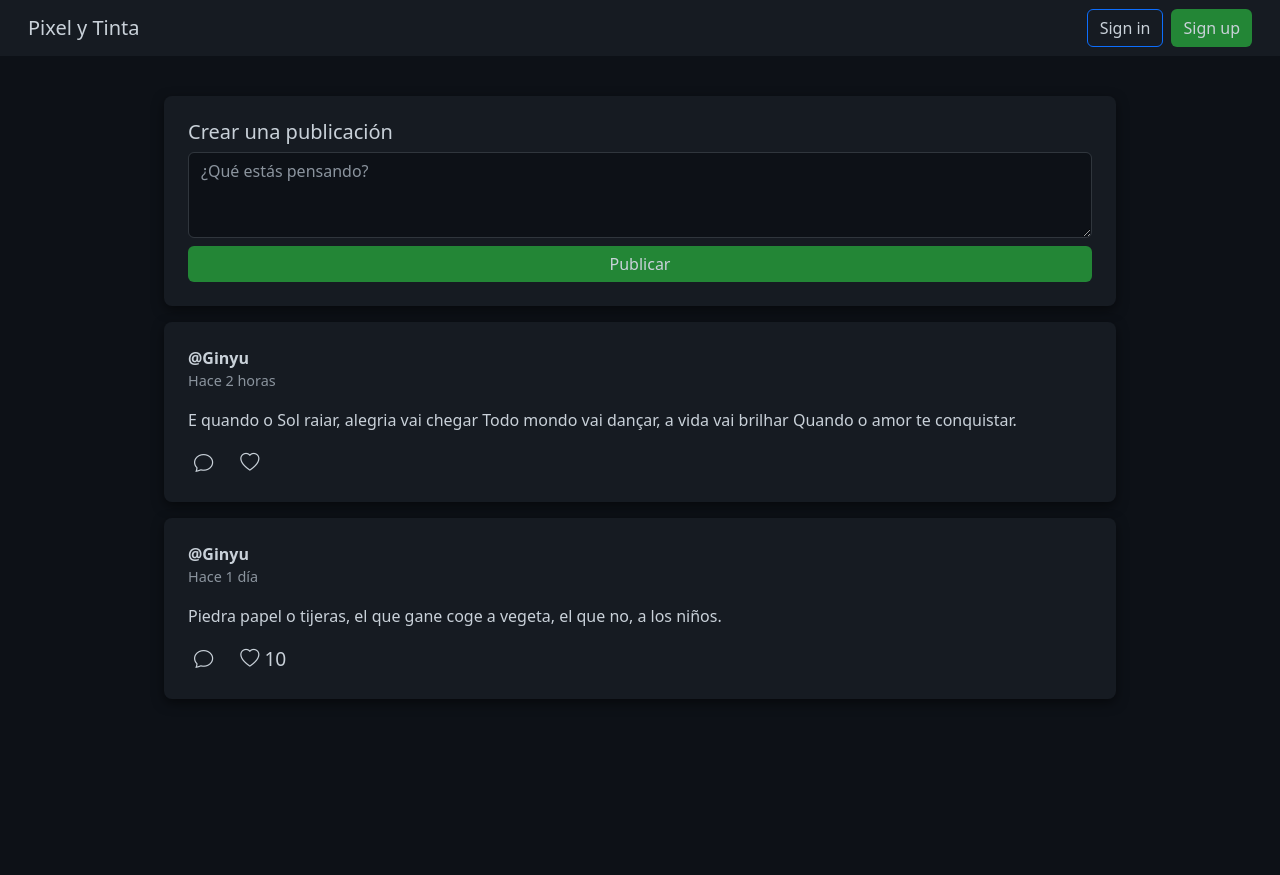
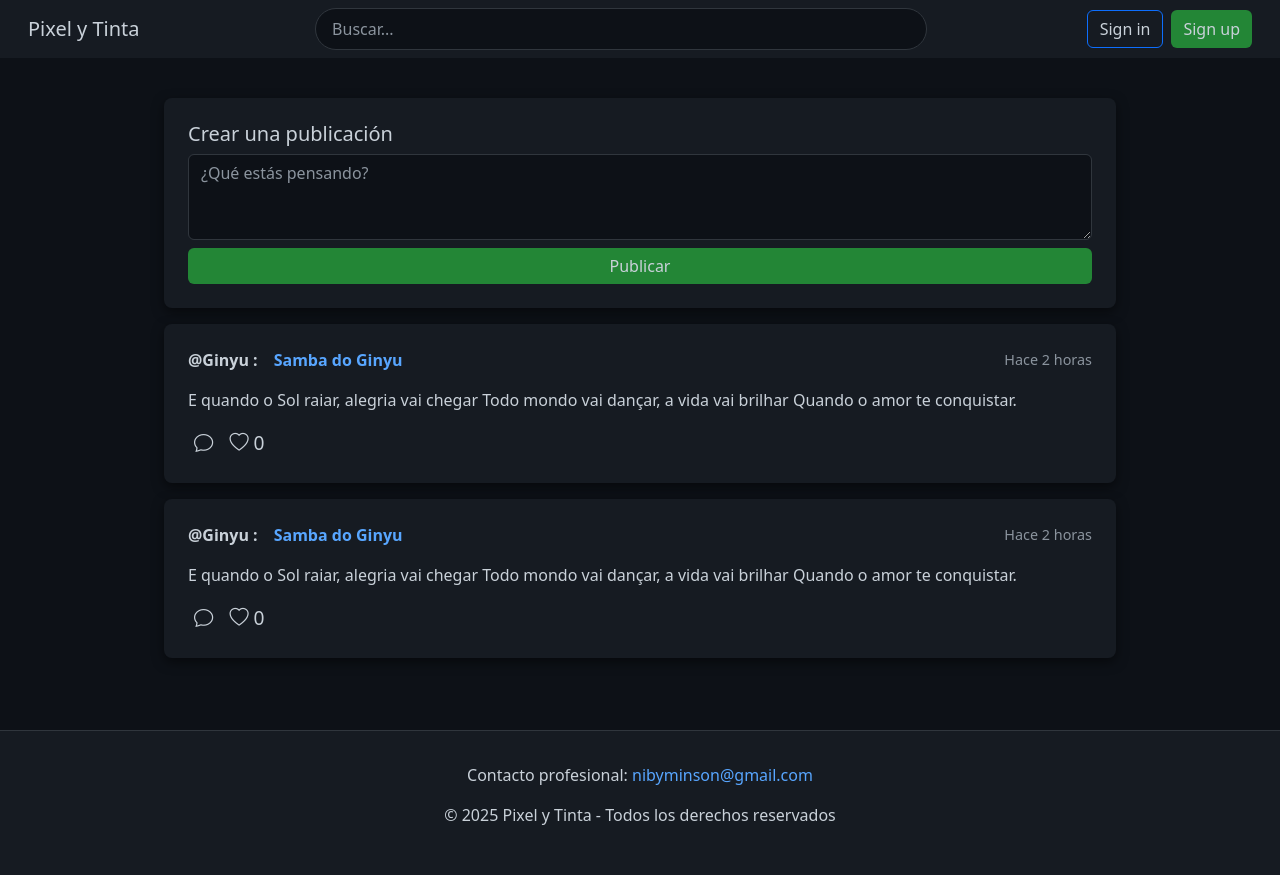
Before and after one commit to VictorNiby/pixel-y-tinta, a plain HTML site: page front/index.html in a window 1280 px wide. Before the commit the page ends 800 px from the top, so only its background shows below. Drawn offline with nearby package versions, Linux system fonts and the light colour scheme.

Commit message:
Version 0.9.2 diseño blog

```diff
--- a/front/index.html
+++ b/front/index.html
@@ -14,9 +14,23 @@
         .navbar {
             background-color: #161b22;
             padding: 0.5rem 1rem;
+            position: sticky;
+            top: 0;
+            z-index: 1000;
         }
         .navbar-brand, .btn-outline-primary, .btn-primary {
             color: #c9d1d9;
+        }
+        .search-bar {
+            width: 50%;
+            border-radius: 50px;
+            padding: 0.5rem 1rem;
+            border: 1px solid #30363d;
+            background-color: #0d1117;
+            color: #c9d1d9;
+        }
+        .search-bar::placeholder {
+            color: #8b949e;
         }
         .blog-container {
             max-width: 1000px;
@@ -60,13 +74,18 @@
         }
         .post-header {
             display: flex;
+            justify-content: space-between;
             align-items: center;
-            justify-content: space-between;
             margin-bottom: 1rem;
         }
         .username {
             font-weight: bold;
             color: #c9d1d9;
+        }
+        .post-title {
+            font-weight: bold;
+            color: #58a6ff;
+            margin-left: 1rem;
         }
         .timestamp {
             color: #8b949e;
@@ -74,7 +93,8 @@
         }
         .post-footer {
             display: flex;
-            gap: 15px;
+            justify-content: space-between;
+            align-items: center;
         }
         .icon-btn {
             background: none;
@@ -86,12 +106,21 @@
         .icon-btn:hover {
             color: #58a6ff;
         }
+        footer {
+            background-color: #161b22;
+            color: #c9d1d9;
+            text-align: center;
+            padding: 2rem;
+            margin-top: 2rem;
+            border-top: 1px solid #30363d;
+        }
     </style>
 </head>
 <body>
     <nav class="navbar navbar-expand-lg">
-        <div class="container-fluid">
+        <div class="container-fluid d-flex justify-content-between align-items-center w-100">
             <a class="navbar-brand" href="#">Pixel y Tinta</a>
+            <input type="text" class="search-bar" placeholder="Buscar...">
             <div class="d-flex">
                 <button class="btn btn-outline-primary me-2">Sign in</button>
                 <button class="btn btn-primary">Sign up</button>
@@ -110,35 +139,48 @@
 
         <div class="post">
             <div class="post-header">
-                <div>
-                    <div class="username">@Ginyu</div>
-                    <div class="timestamp">Hace 2 horas</div>
+                <div class="d-flex align-items-center">
+                    <div class="username">@Ginyu :</div>
+                    <div class="post-title">Samba do Ginyu</div>
                 </div>
+                <div class="timestamp">Hace 2 horas</div>
             </div>
             <p>E quando o Sol raiar, alegria vai chegar
                 Todo mondo vai dançar, a vida vai brilhar
                 Quando o amor te conquistar.</p>
             <div class="post-footer">
-                <button class="icon-btn"><i class="bi bi-chat"></i></button>
-                <button class="icon-btn"><i class="bi bi-heart"></i></button>
+                <div>
+                    <button class="icon-btn"><i class="bi bi-chat"></i></button>
+                    <button class="icon-btn"><i class="bi bi-heart"></i><span> 0 </span></button>
+                </div>
             </div>
         </div>
 
         <div class="post">
             <div class="post-header">
+                <div class="d-flex align-items-center">
+                    <div class="username">@Ginyu :</div>
+                    <div class="post-title">Samba do Ginyu</div>
+                </div>
+                <div class="timestamp">Hace 2 horas</div>
+            </div>
+            <p>E quando o Sol raiar, alegria vai chegar
+                Todo mondo vai dançar, a vida vai brilhar
+                Quando o amor te conquistar.</p>
+            <div class="post-footer">
                 <div>
-                    <div class="username">@Ginyu</div>
-                    <div class="timestamp">Hace 1 día</div>
+                    <button class="icon-btn"><i class="bi bi-chat"></i></button>
+                    <button class="icon-btn"><i class="bi bi-heart"></i><span> 0 </span></button>
                 </div>
-            </div>
-            <p>Piedra papel o tijeras, el que gane coge a vegeta, el que no, a los niños.</p>
-            <div class="post-footer">
-                <button class="icon-btn"><i class="bi bi-chat"></i></button>
-                <button class="icon-btn"><i class="bi bi-heart"></i><span> 10 </span></button>
             </div>
         </div>
     </div>
 
+    <footer>
+        <p>Contacto profesional: <a href="mailto:nibyminson@gmail.com" style="color: #58a6ff; text-decoration: none;">nibyminson@gmail.com</a></p>
+        <p>&copy; 2025 Pixel y Tinta - Todos los derechos reservados</p>
+    </footer>
+
     <script src="https://cdn.jsdelivr.net/npm/bootstrap@5.3.0/dist/js/bootstrap.bundle.min.js"></script>
 </body>
 </html>
```
